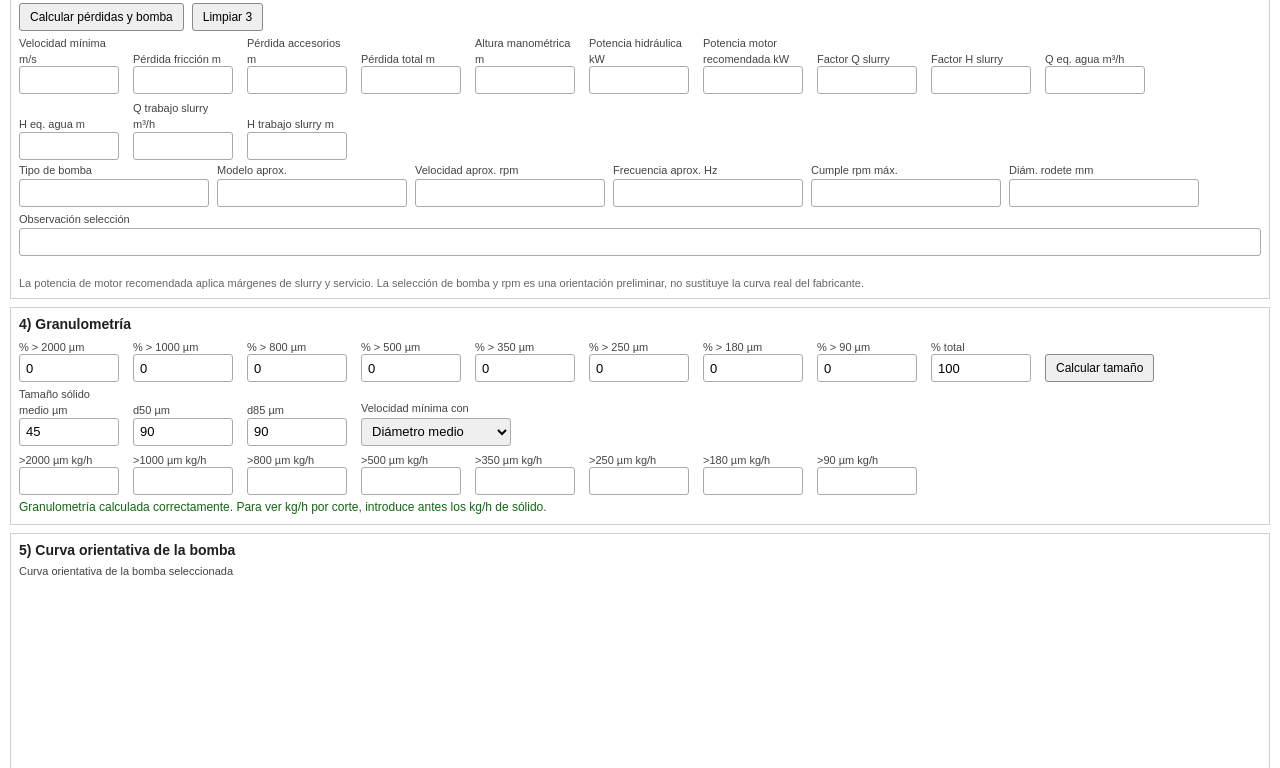
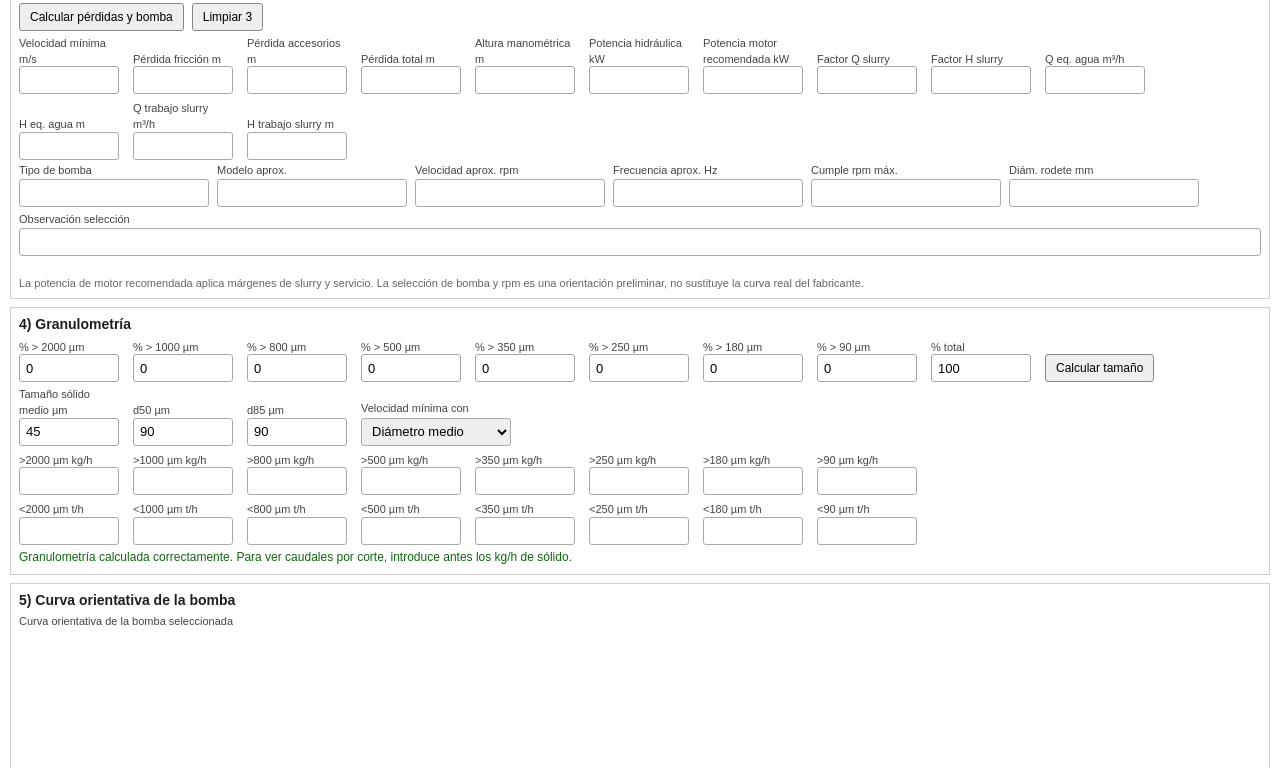
Before and after one commit to salbenju9-cmd/slurry_calculator, a plain HTML site: page index.html in a window 1280 px wide. Both pictures are taken after a click on the button "Calcular tamaño". Shown: the part 445-1213 px from the top of the page. Drawn offline with Linux system fonts and the light colour scheme.

Commit message:
Update index.html

```diff
--- a/index.html
+++ b/index.html
@@ -162,6 +162,16 @@
       <div class="field short"><label for="kg_gt_250">&gt;250 µm kg/h</label><input id="kg_gt_250" type="number" step="any" readonly></div>
       <div class="field short"><label for="kg_gt_180">&gt;180 µm kg/h</label><input id="kg_gt_180" type="number" step="any" readonly></div>
       <div class="field short"><label for="kg_gt_90">&gt;90 µm kg/h</label><input id="kg_gt_90" type="number" step="any" readonly></div>
+    </div>
+    <div class="row" style="margin-top:6px">
+      <div class="field short"><label for="t_lt_2000">&lt;2000 µm t/h</label><input id="t_lt_2000" type="number" step="any" readonly></div>
+      <div class="field short"><label for="t_lt_1000">&lt;1000 µm t/h</label><input id="t_lt_1000" type="number" step="any" readonly></div>
+      <div class="field short"><label for="t_lt_800">&lt;800 µm t/h</label><input id="t_lt_800" type="number" step="any" readonly></div>
+      <div class="field short"><label for="t_lt_500">&lt;500 µm t/h</label><input id="t_lt_500" type="number" step="any" readonly></div>
+      <div class="field short"><label for="t_lt_350">&lt;350 µm t/h</label><input id="t_lt_350" type="number" step="any" readonly></div>
+      <div class="field short"><label for="t_lt_250">&lt;250 µm t/h</label><input id="t_lt_250" type="number" step="any" readonly></div>
+      <div class="field short"><label for="t_lt_180">&lt;180 µm t/h</label><input id="t_lt_180" type="number" step="any" readonly></div>
+      <div class="field short"><label for="t_lt_90">&lt;90 µm t/h</label><input id="t_lt_90" type="number" step="any" readonly></div>
     </div>
     <div class="status" id="statusPSD"></div>
   </div>
@@ -334,12 +344,26 @@ function calcPSD(){
   const ms = num("ms");
   const ids = ["kg_gt_2000","kg_gt_1000","kg_gt_800","kg_gt_500","kg_gt_350","kg_gt_250","kg_gt_180","kg_gt_90"];
   const vals = [p.gt2000,p.gt1000,p.gt800,p.gt500,p.gt350,p.gt250,p.gt180,p.gt90];
+  const idsLt = ["t_lt_2000","t_lt_1000","t_lt_800","t_lt_500","t_lt_350","t_lt_250","t_lt_180","t_lt_90"];
+  const valsLt = [
+    p.total - p.gt2000,
+    p.total - p.gt1000,
+    p.total - p.gt800,
+    p.total - p.gt500,
+    p.total - p.gt350,
+    p.total - p.gt250,
+    p.total - p.gt180,
+    p.total - p.gt90
+  ];
+
   if(ms > 0){
     for(let i=0;i<ids.length;i++) setVal(ids[i], ms * vals[i] / p.total, 1);
-    msg("statusPSD","Granulometría calculada correctamente. También se muestran los kg/h acumulados por corte.");
+    for(let i=0;i<idsLt.length;i++) setVal(idsLt[i], (ms * valsLt[i] / p.total) / 1000, 3);
+    msg("statusPSD","Granulometría calculada correctamente. Se muestran los kg/h mayores que cada corte y las t/h menores que cada corte.");
   } else {
     for(const id of ids) document.getElementById(id).value = "";
-    msg("statusPSD","Granulometría calculada correctamente. Para ver kg/h por corte, introduce antes los kg/h de sólido.");
+    for(const id of idsLt) document.getElementById(id).value = "";
+    msg("statusPSD","Granulometría calculada correctamente. Para ver caudales por corte, introduce antes los kg/h de sólido.");
   }
 }
 
@@ -663,7 +687,7 @@ function clearAllData(){
   });
   document.getElementById("pipeMat").value="PVC";
   const vsel = document.getElementById("vminBasis"); if(vsel) vsel.value = "mean";
-  ["kg_gt_2000","kg_gt_1000","kg_gt_800","kg_gt_500","kg_gt_350","kg_gt_250","kg_gt_180","kg_gt_90"].forEach(id=>{
+  ["kg_gt_2000","kg_gt_1000","kg_gt_800","kg_gt_500","kg_gt_350","kg_gt_250","kg_gt_180","kg_gt_90","t_lt_2000","t_lt_1000","t_lt_800","t_lt_500","t_lt_350","t_lt_250","t_lt_180","t_lt_90"].forEach(id=>{
     const el = document.getElementById(id); if(el) el.value = "";
   });
   ["statusComp","statusFlows","statusPipe","statusPSD"].forEach(clearMsg);
```
